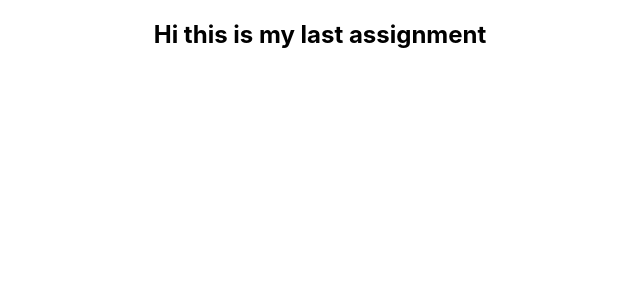
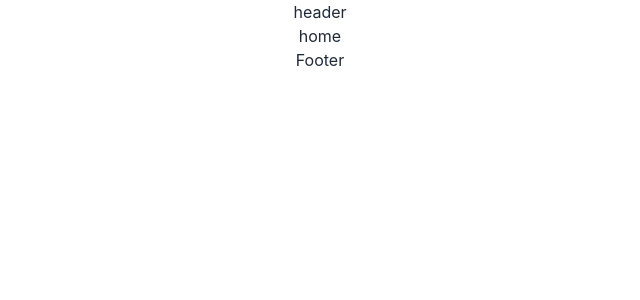
Before and after one commit to Nirob844/phone-swap-client, a React (Create React App) app: page / in a window 1280 px wide. Shown: the top 300 px of the page, without its empty margins (320-960 px from the left). Built offline with nearby package versions, Linux system fonts and the light colour scheme.

Commit message:
router setup

```diff
--- a/package.json
+++ b/package.json
@@ -6,8 +6,10 @@
     "@testing-library/jest-dom": "^5.16.5",
     "@testing-library/react": "^13.4.0",
     "@testing-library/user-event": "^13.5.0",
+    "daisyui": "^2.51.5",
     "react": "^18.2.0",
     "react-dom": "^18.2.0",
+    "react-router-dom": "^6.10.0",
     "react-scripts": "5.0.1",
     "web-vitals": "^2.1.4"
   },
@@ -34,5 +36,8 @@
       "last 1 firefox version",
       "last 1 safari version"
     ]
+  },
+  "devDependencies": {
+    "tailwindcss": "^3.3.1"
   }
 }
--- a/src/App.js
+++ b/src/App.js
@@ -1,10 +1,12 @@
 import logo from './logo.svg';
 import './App.css';
+import { RouterProvider } from 'react-router-dom';
+import { router } from './Routes/Route/Route';
 
 function App() {
   return (
     <div className="App">
-      <h2>Hi this is my last assignment</h2>
+      <RouterProvider router={router} />
     </div>
   );
 }
--- /dev/null
+++ b/src/Layout/Main.js
@@ -0,0 +1,16 @@
+import React from 'react';
+import Header from '../Pages/Shared/Header/Header';
+import Footer from '../Pages/Shared/Footer/Footer';
+import { Outlet } from 'react-router-dom';
+
+const Main = () => {
+    return (
+        <div>
+            <Header />
+            <Outlet />
+            <Footer />
+        </div>
+    );
+};
+
+export default Main;
--- /dev/null
+++ b/src/Pages/Home/Home/Home.js
@@ -0,0 +1,11 @@
+import React from 'react';
+
+const Home = () => {
+    return (
+        <div>
+            <h2>home</h2>
+        </div>
+    );
+};
+
+export default Home;
--- /dev/null
+++ b/src/Pages/Shared/Footer/Footer.js
@@ -0,0 +1,11 @@
+import React from 'react';
+
+const Footer = () => {
+    return (
+        <div>
+            <h2>Footer</h2>
+        </div>
+    );
+};
+
+export default Footer;
--- /dev/null
+++ b/src/Pages/Shared/Header/Header.js
@@ -0,0 +1,11 @@
+import React from 'react';
+
+const Header = () => {
+    return (
+        <div>
+            <h2>header</h2>
+        </div>
+    );
+};
+
+export default Header;
--- /dev/null
+++ b/src/Routes/Route/Route.js
@@ -0,0 +1,16 @@
+import { createBrowserRouter } from "react-router-dom";
+import Main from "../../Layout/Main";
+import Home from "../../Pages/Home/Home/Home";
+
+export const router = createBrowserRouter([
+    {
+        path: "/",
+        element: <Main />,
+        children: [
+            {
+                path: "/",
+                element: <Home />,
+            },
+        ],
+    }
+]);
--- a/src/index.css
+++ b/src/index.css
@@ -1,3 +1,7 @@
+@tailwind base;
+@tailwind components;
+@tailwind utilities;
+
 body {
   margin: 0;
   font-family: -apple-system, BlinkMacSystemFont, 'Segoe UI', 'Roboto', 'Oxygen',
--- /dev/null
+++ b/tailwind.config.js
@@ -0,0 +1,11 @@
+/** @type {import('tailwindcss').Config} */
+module.exports = {
+  content: [
+    "./src/**/*.{js,jsx,ts,tsx}",
+  ],
+  theme: {
+    extend: {},
+  },
+  plugins: [require("daisyui")],
+
+}
```
Also changed, not shown: 1 other file (tests, documents, lock files or other folders).
